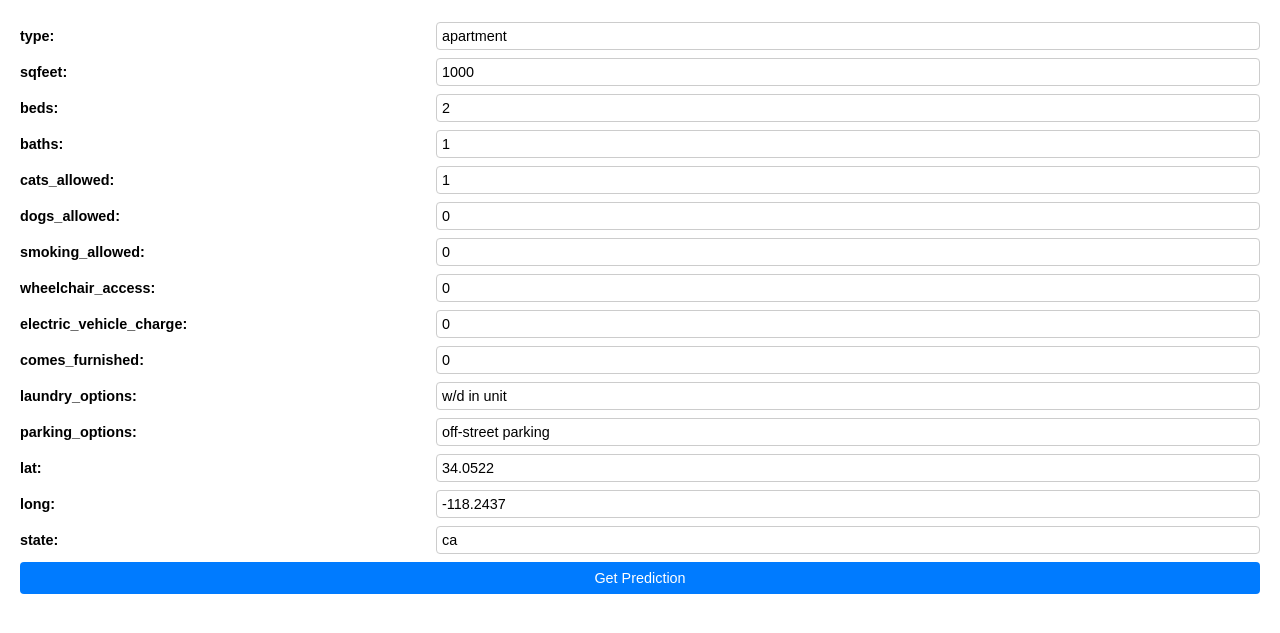
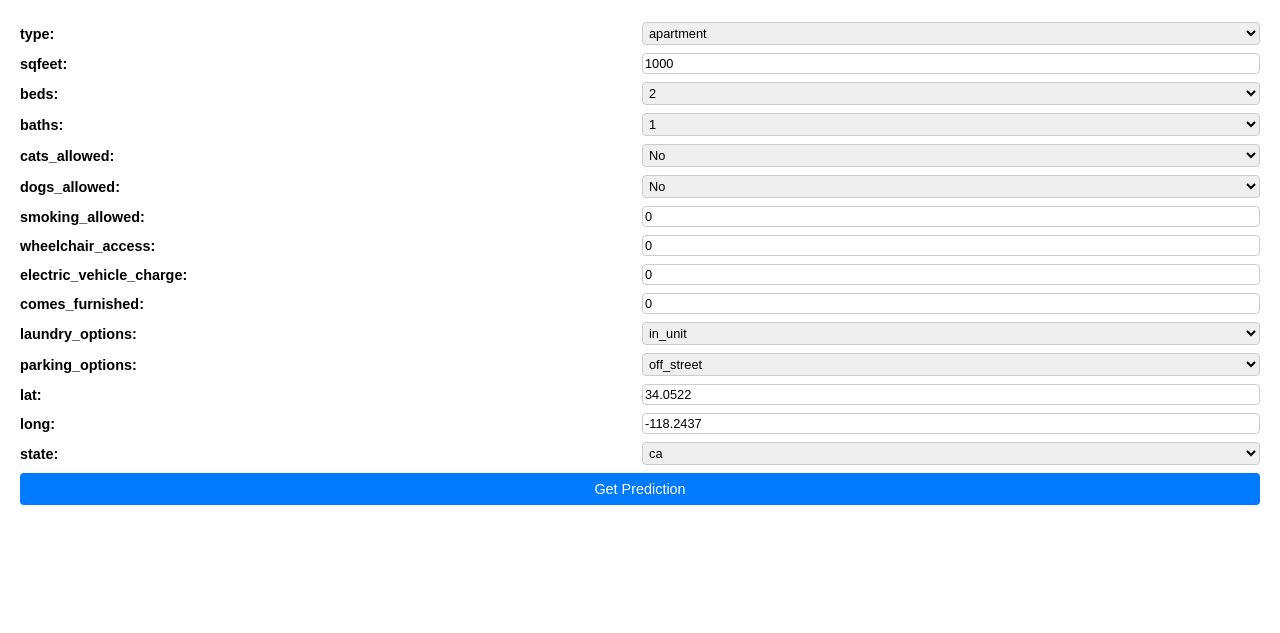
Before and after one commit to ravichan18/USA-House-Rent-Prediction, a Flask app: page / in a window 1280 px wide. Shown: the part 86-719 px from the top of the page. Run offline with Flask 3, Linux system fonts and the light colour scheme; parts of the project's set-up code (start-up, migrations or seed data) failed here and were passed over.

Commit message:
Update index.html

```diff
--- a/templates/index.html
+++ b/templates/index.html
@@ -34,9 +34,16 @@
             font-weight: bold;
         }
         input[type="text"] {
-            flex: 2;
-            padding: 5px;
-            font-size: 0.9em;
+            flex: 1;
+            padding: 2px;
+            font-size: 0.8em;
+            border: 1px solid #ccc;
+            border-radius: 4px;
+        }
+        select {
+            flex: 1;
+            padding: 2px;
+            font-size: 0.8em;
             border: 1px solid #ccc;
             border-radius: 4px;
         }
@@ -64,11 +71,65 @@
 
     <form method="POST" id="prediction-form">
         {% for feature, submitted_value in submitted_values.items() %}
-        <div class="form-group">
-            <label for="{{ feature }}">{{ feature }}:</label>
-            <input type="text" id="{{ feature }}" name="{{ feature }}" value="{{ submitted_value }}">
-        </div>
+            <div class="form-group">
+                <label for="{{ feature }}">{{ feature }}:</label>
+                {% if feature in ['type', 'beds', 'baths', 'cats_allowed', 'dogs_allowed', 'laundry_options', 'parking_options', 'state'] %}
+                    <select id="{{ feature }}" name="{{ feature }}">
+                        {% if feature == 'type' %}
+                            <option value="apartment" {% if submitted_value == 'apartment' %}selected{% endif %}>apartment</option>
+                            <option value="condo" {% if submitted_value == 'condo' %}selected{% endif %}>condo</option>
+                            <option value="house" {% if submitted_value == 'house' %}selected{% endif %}>house</option>
+                            <option value="townhouse" {% if submitted_value == 'townhouse' %}selected{% endif %}>townhouse</option>
+                        {% elif feature == 'beds' %}
+                            {% for i in range(9) %}
+                                <option value="{{ i }}" {% if submitted_value|int == i %}selected{% endif %}>{{ i }}</option>
+                            {% endfor %}
+                        {% elif feature == 'baths' %}
+                            {% for i in range(6) %}
+                                <option value="{{ i }}" {% if submitted_value|int == i %}selected{% endif %}>{{ i }}</option>
+                            {% endfor %}
+                       {% elif feature in ['cats_allowed', 'dogs_allowed'] %}
+                            <option value="0" {% if submitted_value == '0' %}selected{% endif %}>No</option>
+                            <option value="1" {% if submitted_value == '1' %}selected{% endif %}>Yes</option>
+                        {% elif feature == 'laundry_options' %}
+                            <option value="in_unit" {% if submitted_value == 'in_unit' %}selected{% endif %}>in_unit</option>
+                            <option value="on_site" {% if submitted_value == 'on_site' %}selected{% endif %}>on_site</option>
+                            <option value="no_laundry" {% if submitted_value == 'no_laundry' %}selected{% endif %}>no_laundry</option>
+                        {% elif feature == 'parking_options' %}
+                            <option value="off_street" {% if submitted_value == 'off_street' %}selected{% endif %}>off_street</option>
+                            <option value="carport" {% if submitted_value == 'carport' %}selected{% endif %}>carport</option>
+                            <option value="attached_garage" {% if submitted_value == 'attached_garage' %}selected{% endif %}>attached_garage</option>
+                            <option value="detached_garage" {% if submitted_value == 'detached_garage' %}selected{% endif %}>detached_garage</option>
+                            <option value="no_parking" {% if submitted_value == 'no_parking' %}selected{% endif %}>no_parking</option>
+                        {% elif feature == 'state' %}
+                            <option value="ca" {% if submitted_value == 'ca' %}selected{% endif %}>ca</option>
+                            <option value="co" {% if submitted_value == 'co' %}selected{% endif %}>co</option>
+                            <option value="ct" {% if submitted_value == 'ct' %}selected{% endif %}>ct</option>
+                            <option value="dc" {% if submitted_value == 'dc' %}selected{% endif %}>dc</option>
+                            <option value="fl" {% if submitted_value == 'fl' %}selected{% endif %}>fl</option>
+                            <option value="ga" {% if submitted_value == 'ga' %}selected{% endif %}>ga</option>
+                            <option value="il" {% if submitted_value == 'il' %}selected{% endif %}>il</option>
+                            <option value="in" {% if submitted_value == 'in' %}selected{% endif %}>in</option>
+                            <option value="ia" {% if submitted_value == 'ia' %}selected{% endif %}>ia</option>
+                            <option value="ks" {% if submitted_value == 'ks' %}selected{% endif %}>ks</option>
+                            <option value="ky" {% if submitted_value == 'ky' %}selected{% endif %}>ky</option>
+                            <option value="la" {% if submitted_value == 'la' %}selected{% endif %}>la</option>
+                            <option value="md" {% if submitted_value == 'md' %}selected{% endif %}>md</option>
+                            <option value="ma" {% if submitted_value == 'ma' %}selected{% endif %}>ma</option>
+                            <option value="mi" {% if submitted_value == 'mi' %}selected{% endif %}>mi</option>
+                            <option value="mn" {% if submitted_value == 'mn' %}selected{% endif %}>mn</option>
+                            <option value="ms" {% if submitted_value == 'ms' %}selected{% endif %}>ms</option>
+                            <option value="mo" {% if submitted_value == 'mo' %}selected{% endif %}>mo</option>
+                            <option value="mt" {% if submitted_value == 'mt' %}selected{% endif %}>mt</option>
+
+                        {% endif %}
+                    </select>
+                {% else %}
+                    <input type="text" id="{{ feature }}" name="{{ feature }}" value="{{ submitted_value }}">
+                {% endif %}
+            </div>
         {% endfor %}
+
         <button type="submit">Get Prediction</button>
     </form>
 
```
